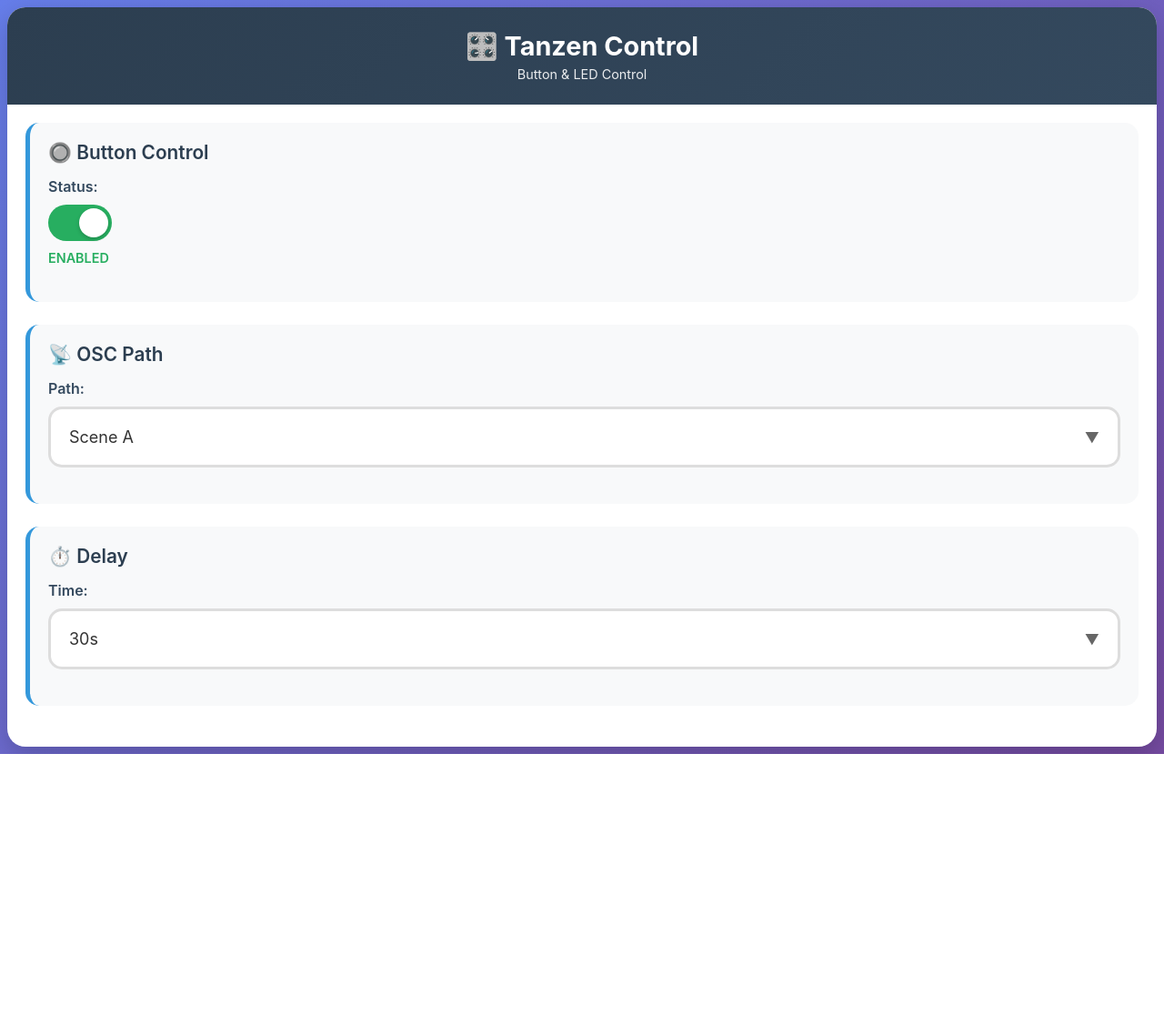
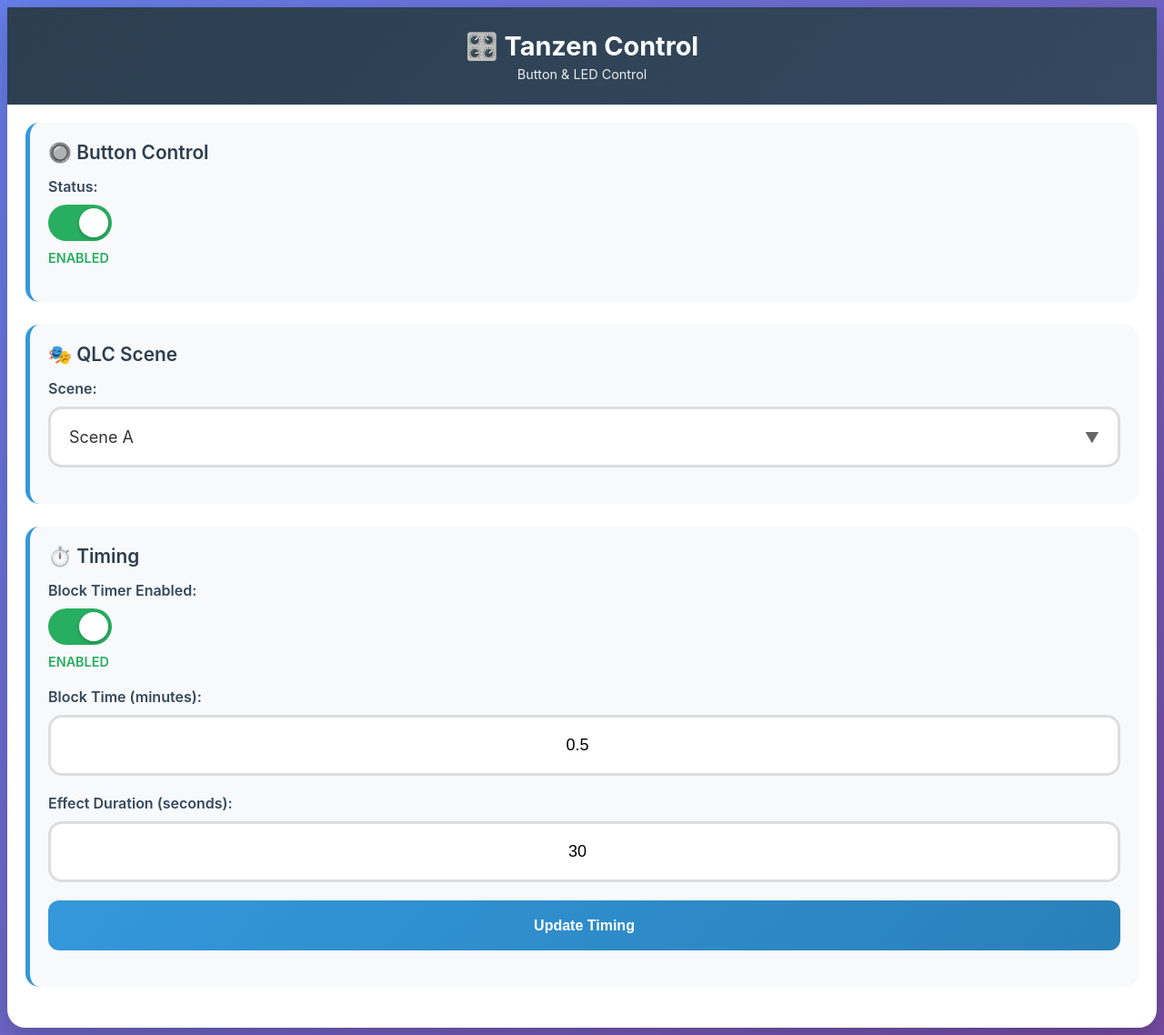
Before and after one commit to morizkraemer/raspi-tanzverein, a Flask app: page / in a window 1280 px wide. Shown: the whole page at 91% size. Before the commit the page ends 829 px from the top, so only its background shows below. Run offline with Flask 2, Linux system fonts and the light colour scheme.

Commit message:
changes to settings and so on

```diff
--- a/osc_manager.py
+++ b/osc_manager.py
@@ -5,7 +5,7 @@ Handles OSC message routing, path management, and delay presets
 
 class OSCManager:
     def __init__(self):
-        # Button path presets
+        # QLC Scene presets
         self.button_paths = {
             1: "Scene A",
             2: "Scene B",
@@ -27,20 +27,21 @@ class OSCManager:
 
         # Current settings
         self.current_path = 1
-        self.current_delay = 30
+        self.current_delay = 30  # Block delay (how long button is blocked)
+        self.current_osc_off_delay = 30  # OSC off delay (when to send release message)
 
     def get_button_path(self):
-        """Get current button path"""
+        """Get current QLC scene"""
         return self.button_paths[self.current_path]
 
     def set_button_path(self, path_id):
-        """Set button path by ID (1-5)"""
+        """Set QLC scene by ID (1-5)"""
         if path_id in self.button_paths:
             self.current_path = path_id
-            print(f"Button path set to: {self.get_button_path()}")
+            print(f"QLC scene set to: {self.get_button_path()}")
             return True
         else:
-            print(f"Invalid path ID: {path_id}. Must be 1-5")
+            print(f"Invalid scene ID: {path_id}. Must be 1-5")
             return False
 
     def set_delay_preset(self, preset_id):
@@ -59,7 +60,8 @@ class OSCManager:
     def get_status(self):
         """Get current status"""
         return {
-            'path': self.get_button_path(),
+            'scene': self.get_button_path(),
             'delay': self.current_delay,
-            'path_id': self.current_path
+            'osc_off_delay': self.current_osc_off_delay,
+            'scene_id': self.current_path
         }
--- a/templates/index.html
+++ b/templates/index.html
@@ -26,7 +26,7 @@
             background: white;
             border-radius: 20px;
             box-shadow: 0 10px 30px rgba(0,0,0,0.2);
-            overflow: hidden;
+            overflow: visible;
         }
 
         .header {
@@ -49,6 +49,7 @@
 
         .content {
             padding: 20px;
+            overflow: visible;
         }
 
         .section {
@@ -57,6 +58,8 @@
             background: #f8f9fa;
             border-radius: 15px;
             border-left: 5px solid #3498db;
+            position: relative;
+            overflow: visible;
         }
 
         .section h2 {
@@ -129,6 +132,7 @@
         .custom-dropdown {
             position: relative;
             width: 100%;
+            z-index: 1;
         }
 
         .dropdown-selected {
@@ -172,7 +176,7 @@
             border-radius: 0 0 15px 15px;
             max-height: 200px;
             overflow-y: auto;
-            z-index: 1000;
+            z-index: 9999;
             display: none;
             box-shadow: 0 5px 15px rgba(0,0,0,0.1);
         }
@@ -310,11 +314,11 @@
                 </div>
             </div>
 
-            <!-- OSC Path Selection -->
+            <!-- QLC Scene Selection -->
             <div class="section">
-                <h2>📡 OSC Path</h2>
+                <h2>🎭 QLC Scene</h2>
                 <div class="control-group">
-                    <label>Path:</label>
+                    <label>Scene:</label>
                     <div class="custom-dropdown" id="pathDropdown">
                         <div class="dropdown-selected" onclick="toggleDropdown('pathDropdown')">
                             <span id="pathSelected">{{ current_path }}</span>
@@ -333,22 +337,25 @@
 
             <!-- Delay Settings -->
             <div class="section">
-                <h2>⏱️ Delay</h2>
+                <h2>⏱️ Timing</h2>
                 <div class="control-group">
-                    <label>Time:</label>
-                    <div class="custom-dropdown" id="delayDropdown">
-                        <div class="dropdown-selected" onclick="toggleDropdown('delayDropdown')">
-                            <span id="delaySelected">{{ 'No delay' if current_delay == 0 else (current_delay // 3600 ~ 'h ' if current_delay >= 3600 else '') ~ (current_delay % 3600 // 60 ~ 'm ' if current_delay >= 60 and current_delay % 3600 > 0 else '') ~ (current_delay % 60 ~ 's' if current_delay % 60 > 0 or current_delay < 60 else '') }}</span>
-                            <span class="dropdown-arrow">▼</span>
-                        </div>
-                        <div class="dropdown-options" id="delayOptions">
-                            {% for id, delay in available_delays.items() %}
-                            <div class="dropdown-option" data-value="{{ id }}" onclick="selectDelay({{ id }}, {{ delay }})">
-                                {{ 'No delay' if delay == 0 else (delay // 3600 ~ 'h ' if delay >= 3600 else '') ~ (delay % 3600 // 60 ~ 'm ' if delay >= 60 and delay % 3600 > 0 else '') ~ (delay % 60 ~ 's' if delay % 60 > 0 or delay < 60 else '') }}
-                            </div>
-                            {% endfor %}
-                        </div>
-                    </div>
+                    <label>Block Timer Enabled:</label>
+                    <label class="toggle-switch">
+                        <input type="checkbox" id="blockTimerToggle" {{ 'checked' if current_delay > 0 else '' }}>
+                        <span class="slider"></span>
+                    </label>
+                    <span id="blockTimerStatus" class="button-status {{ 'disabled' if current_delay == 0 else '' }}">{{ 'ENABLED' if current_delay > 0 else 'DISABLED' }}</span>
+                </div>
+                <div class="control-group">
+                    <label>Block Time (minutes):</label>
+                    <input type="number" id="blockMinutes" min="0" step="0.1" value="{{ (current_delay / 60) | round(1) if current_delay > 0 else 0 }}" placeholder="0" style="width: 100%; padding: 20px; border: 3px solid #ddd; border-radius: 15px; font-size: 18px; text-align: center; min-height: 60px;">
+                </div>
+                <div class="control-group">
+                    <label>Effect Duration (seconds):</label>
+                    <input type="number" id="effectDurationSeconds" min="0" step="0.1" value="{{ current_osc_off_delay }}" placeholder="0" style="width: 100%; padding: 20px; border: 3px solid #ddd; border-radius: 15px; font-size: 18px; text-align: center; min-height: 60px;">
+                </div>
+                <div class="control-group">
+                    <button onclick="updateTiming()">Update Timing</button>
                 </div>
             </div>
 
@@ -420,7 +427,7 @@
             .then(response => response.json())
             .then(data => {
                 if (data.success) {
-                    showStatus('Path: ' + data.current_path, 'success');
+                    showStatus('Scene: ' + data.current_path, 'success');
                 } else {
                     showStatus('Error: ' + data.error, 'error');
                 }
@@ -430,24 +437,45 @@
             });
         }
 
-        function selectDelay(delayId, delayValue) {
-            const displayText = formatDelay(delayValue);
-            document.getElementById('delaySelected').textContent = displayText;
-            document.getElementById('delayOptions').classList.remove('show');
-            document.querySelector('#delayDropdown .dropdown-selected').classList.remove('active');
+        // Block timer toggle functionality
+        document.getElementById('blockTimerToggle').addEventListener('change', function() {
+            const enabled = this.checked;
+            const status = document.getElementById('blockTimerStatus');
+            const minutesInput = document.getElementById('blockMinutes');
 
-            fetch('/api/delay', {
+            status.textContent = enabled ? 'ENABLED' : 'DISABLED';
+            status.className = 'button-status ' + (enabled ? '' : 'disabled');
+            minutesInput.disabled = !enabled;
+
+            if (!enabled) {
+                updateTiming();
+            }
+        });
+
+
+        function updateTiming() {
+            const blockTimerEnabled = document.getElementById('blockTimerToggle').checked;
+            const blockMinutes = parseFloat(document.getElementById('blockMinutes').value) || 0;
+            const blockSeconds = Math.round(blockMinutes * 60);
+
+            const effectDurationSeconds = parseFloat(document.getElementById('effectDurationSeconds').value) || 0;
+
+            fetch('/api/timing', {
                 method: 'POST',
                 headers: {
                     'Content-Type': 'application/json',
                 },
-                body: JSON.stringify({delay_id: delayId})
+                body: JSON.stringify({
+                    block_delay_seconds: blockTimerEnabled ? blockSeconds : 0,
+                    osc_off_delay_seconds: effectDurationSeconds
+                })
             })
             .then(response => response.json())
             .then(data => {
                 if (data.success) {
-                    const statusText = formatDelay(data.current_delay);
-                    showStatus('Delay: ' + statusText, 'success');
+                    const blockText = data.block_delay === 0 ? 'No block delay' : formatDelay(data.block_delay);
+                    const effectText = data.osc_off_delay === 0 ? 'No effect duration' : data.osc_off_delay + 's';
+                    showStatus('Block: ' + blockText + ', Effect: ' + effectText, 'success');
                 } else {
                     showStatus('Error: ' + data.error, 'error');
                 }
```
Also changed, not shown: button_controller.py (+24 -8 lines), web_config.py (+33 -12 lines).
